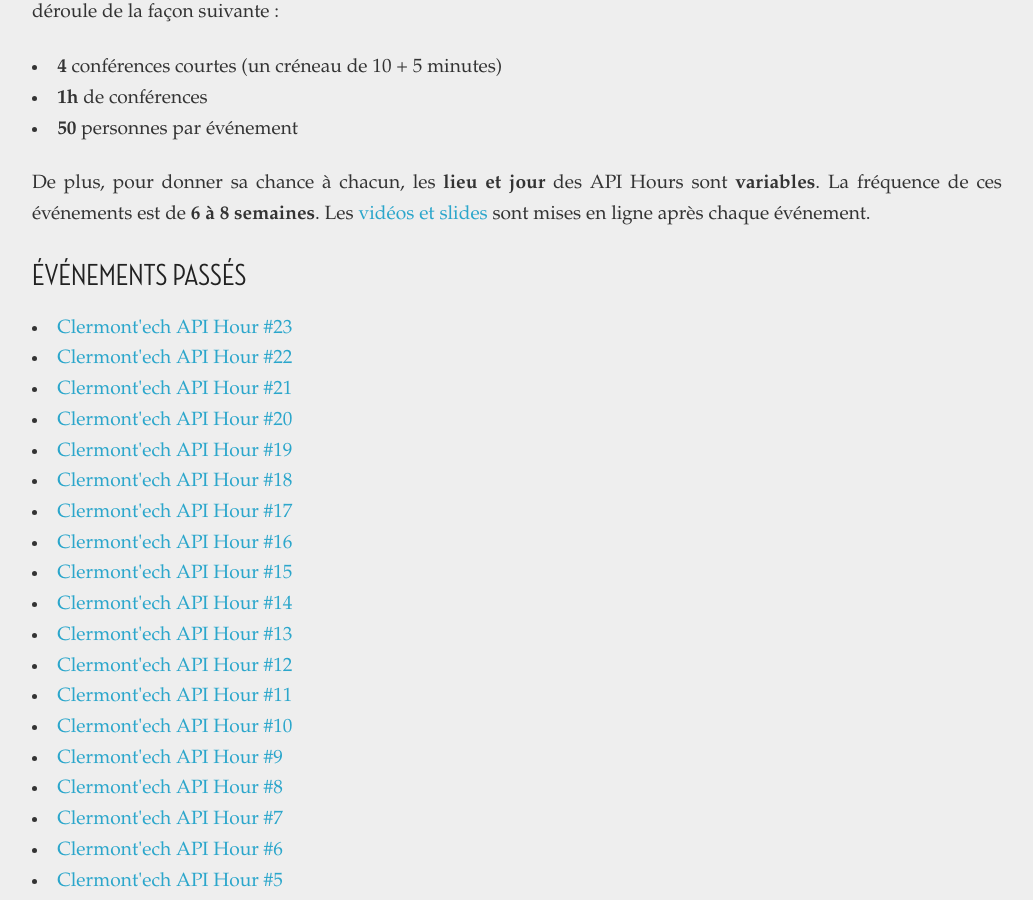
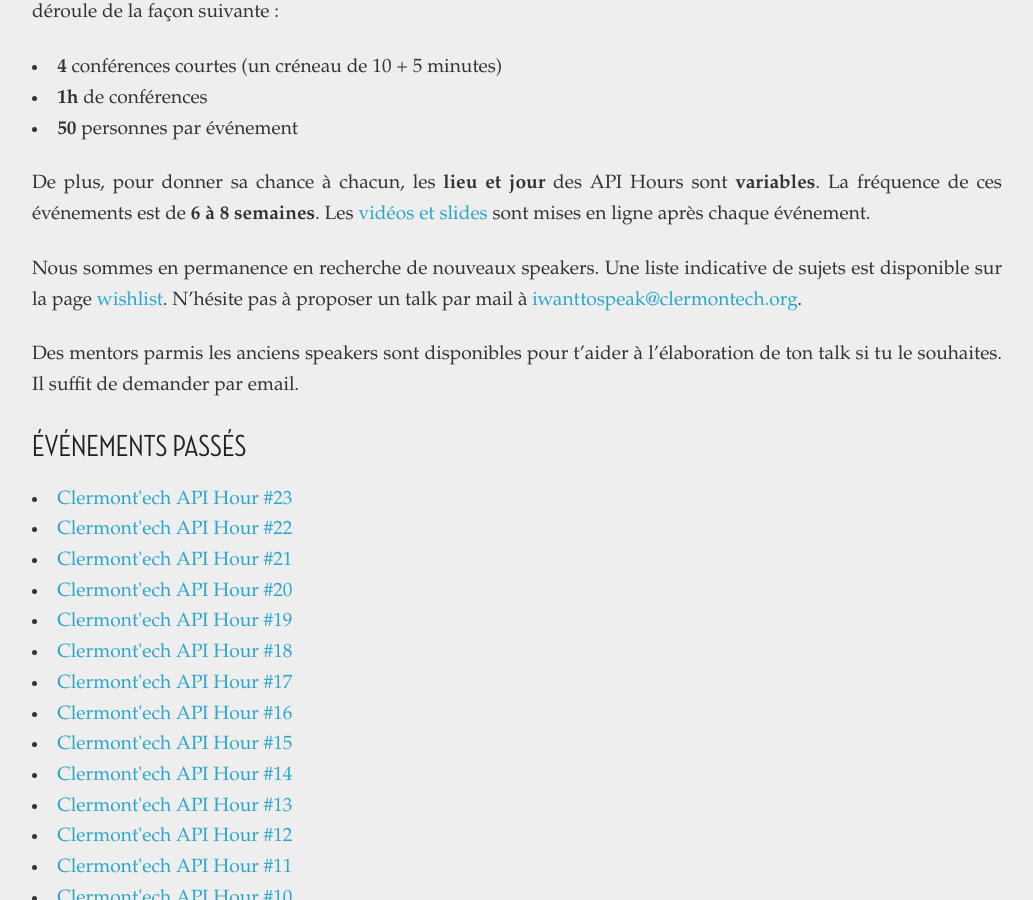
Before and after one commit to clermontech/clermontech.github.com, a Jekyll site: the page built from api-hours/index.md, in a window 1280 px wide and 900 px high, scrolled down 691 px. Shown: the whole window, without its empty margins (123-1156 px from the left). Built offline with Jekyll 4.4.1, drawn with Linux system fonts in a browser that asks for light colours.

Commit message:
add links to the wishlist

```diff
--- a/api-hours/index.md
+++ b/api-hours/index.md
@@ -18,4 +18,11 @@
 sont **variables**. La fréquence de ces événements est de **6 à 8 semaines**.
 Les [vidéos et slides](/talks/) sont mises en ligne après chaque événement.
 
+Nous sommes en permanence en recherche de nouveaux speakers.
+Une liste indicative de sujets est disponible sur la page [wishlist](/api-hours/wishlist.html).
+N'hésite pas à proposer un talk par mail à [iwanttospeak@clermontech.org](mailto:iwanttospeak@clermontech.org).
+
+Des mentors parmis les anciens speakers sont disponibles pour t'aider à l'élaboration de ton talk si tu le souhaites.
+Il suffit de demander par email.
+
 ## &Eacute;vénements Passés
```
Also changed, not shown: index.md (+4 -0 lines).
